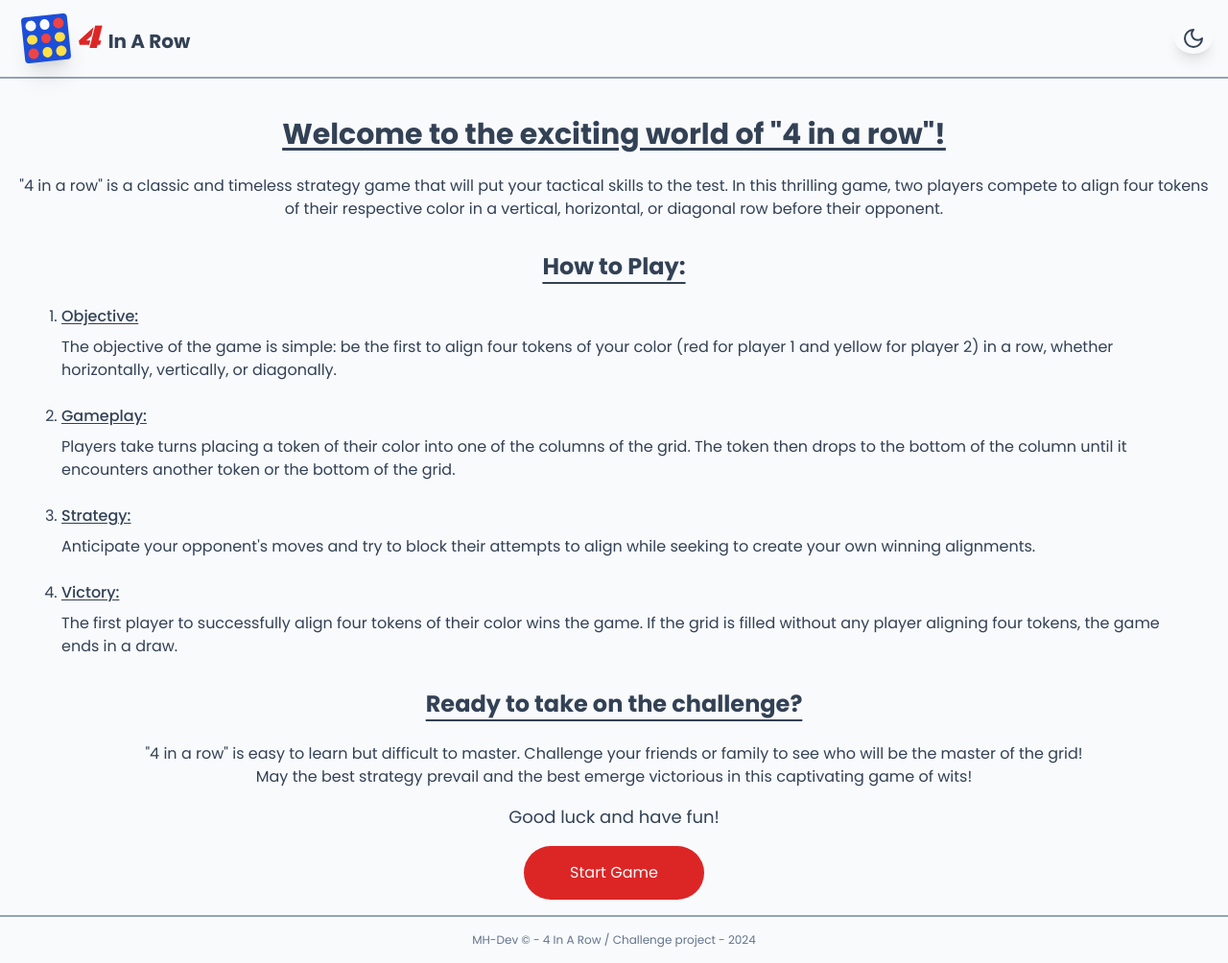
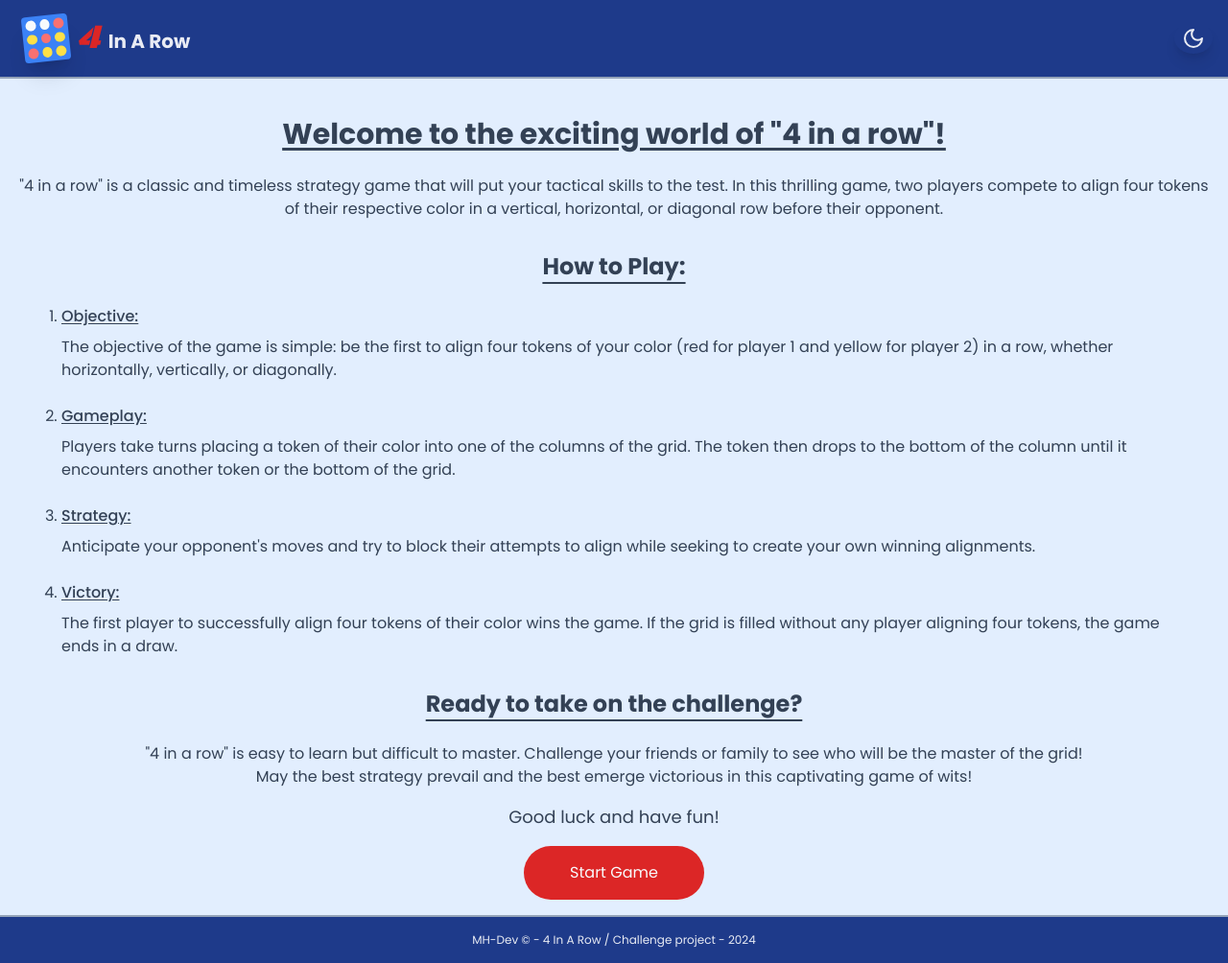
Before and after one commit to MH-DevApp/four-in-a-row, a Next.js app in the folder single/: page / in a window 1280 px wide. Shown: the whole page at 96% size. Built offline with nearby package versions, Linux system fonts and the light colour scheme.

Commit message:
fix: update colors for light theme mode

```diff
--- a/single/src/components/FooterComponent.tsx
+++ b/single/src/components/FooterComponent.tsx
@@ -1,6 +1,6 @@
 const FooterComponent = () => {
   return (
-    <footer className="border-t-2 border-t-slate-400 py-4 text-center text-xs text-slate-500 dark:bg-slate-800 dark:text-slate-200">
+    <footer className="border-t-2 border-t-slate-400 bg-blue-900 py-4 text-center text-xs text-slate-500 text-white/90 dark:bg-slate-800 dark:text-slate-200">
       MH-Dev &copy; - 4 In A Row / Challenge project - 2024
     </footer>
   );
--- a/single/src/components/HeaderComponent.tsx
+++ b/single/src/components/HeaderComponent.tsx
@@ -3,7 +3,7 @@ import HeaderThemeButton from "@/components/HeaderThemeButton";
 
 const HeaderComponent = () => {
   return (
-    <header className="flex min-h-20 items-center justify-between border-b-2 border-b-slate-400 px-4 py-2 dark:border-b-slate-800 dark:bg-slate-900 dark:text-slate-100">
+    <header className="flex min-h-20 items-center justify-between border-b-2 border-b-slate-400 bg-blue-900 px-4 py-2 text-white/90 dark:border-b-slate-800 dark:bg-slate-900 dark:text-slate-100">
       <LogoComponent />
       <HeaderThemeButton />
     </header>
--- a/single/src/components/HeaderThemeButton.tsx
+++ b/single/src/components/HeaderThemeButton.tsx
@@ -9,7 +9,7 @@ const HeaderThemeButton = () => {
   return (
     <div
       onClick={toggle}
-      className="cursor-pointer rounded-[50%] px-2 py-1 shadow-lg hover:bg-slate-200 active:bg-slate-300 dark:hover:bg-slate-700 dark:active:bg-slate-600"
+      className="cursor-pointer rounded-[50%] px-2 py-1 shadow-lg hover:bg-slate-200 hover:text-blue-800 active:bg-slate-50 active:text-blue-500 dark:hover:bg-slate-700 dark:hover:text-slate-200 dark:active:bg-slate-600 dark:active:text-slate-200"
     >
       <Moon className="dark:hidden" size={24} />
       <Sun className="hidden dark:inline-block" size={24} />
--- a/single/src/components/LogoComponent.tsx
+++ b/single/src/components/LogoComponent.tsx
@@ -5,7 +5,7 @@ const LogoComponent = () => {
   const tokens: ColorToken[] = [" ", " ", "R", "Y", "R", "Y", "R", "Y", "Y"];
   return (
     <div className="flex items-center gap-x-2 p-2">
-      <div className="grid h-10 w-10 -rotate-6 grid-cols-3 grid-rows-3 gap-1 rounded bg-blue-700 p-1 shadow-xl md:h-12 md:w-12 dark:bg-blue-500">
+      <div className="grid h-10 w-10 -rotate-6 grid-cols-3 grid-rows-3 gap-1 rounded bg-blue-500 p-1 shadow-xl md:h-12 md:w-12">
         {tokens.map((token, index) => (
           <TokenLogoComponent key={`${index}-${token}`} color={token} />
         ))}
@@ -21,7 +21,7 @@ export default LogoComponent;
 
 const TokenLogoComponent = ({ color }: { color: ColorToken }) => {
   const colorClass = {
-    R: "bg-red-500 dark:bg-yellow-300",
+    R: "bg-red-400 dark:bg-yellow-300",
     Y: "bg-yellow-300 dark:bg-red-400",
     " ": "bg-slate-50",
   };
--- a/single/src/game/GameBoardComponent.tsx
+++ b/single/src/game/GameBoardComponent.tsx
@@ -50,7 +50,7 @@ const GameBoardComponent = () => {
           .reverse()}
         <GridSelectorComponent />
       </div>
-      <hr className="my-6 w-full" />
+      <hr className="my-6 w-full border border-slate-900 dark:border-slate-50" />
       <DashBoardComponent
         currentPlayer={gameStore.currentPlayer}
         score={gameStore.score}
--- a/single/src/game/alert/AlertContainer.tsx
+++ b/single/src/game/alert/AlertContainer.tsx
@@ -31,8 +31,8 @@ const AlertContainer = () => {
   }
 
   return (
-    <div className="absolute left-0 top-0 flex h-full w-full items-center justify-center backdrop-blur-sm backdrop-grayscale transition-all duration-1000">
-      <div className="mx-1 flex w-full flex-col items-center justify-center rounded-3xl border bg-slate-50 px-6 py-12 text-2xl font-semibold shadow-lg dark:border-slate-700 dark:bg-slate-800 dark:text-slate-200 md:mx-0 md:w-2/3 md:px-12 md:py-24 md:text-4xl">
+    <div className="absolute left-0 top-0 flex h-full w-full items-center justify-center bg-slate-800/40 backdrop-blur-sm transition-all duration-1000 dark:backdrop-grayscale">
+      <div className="mx-1 flex w-full flex-col items-center justify-center rounded-3xl border bg-blue-50 px-6 py-12 text-2xl font-semibold shadow-lg dark:border-slate-700 dark:bg-slate-800 dark:text-slate-200 md:mx-0 md:w-2/3 md:px-12 md:py-24 md:text-4xl">
         {gameStore.isTurn && <AlertTurnComponent />}
         {gameStore.isStarting && <AlertStartingComponent />}
         {(gameStore.isWinner.showAlert || gameStore.isDraw) && (
--- a/single/src/game/components/TokenComponent.tsx
+++ b/single/src/game/components/TokenComponent.tsx
@@ -29,7 +29,7 @@ const TokenComponent = ({ cell, colorToken }: TokenComponentProps) => {
   }
 
   return (
-    <div className="h-10 w-10 rounded-full border-2 border-gray-700 bg-slate-50 md:h-16 md:w-16"></div>
+    <div className="h-10 w-10 rounded-full border-2 border-gray-700 bg-blue-50 dark:bg-slate-50 md:h-16 md:w-16"></div>
   );
 };
 
--- a/single/src/game/store/useGameStore.ts
+++ b/single/src/game/store/useGameStore.ts
@@ -256,7 +256,7 @@ export const useGameStore = create<GameStore>((set, get) => ({
 
       setTimeout(() => {
         set({ isTurn: false });
-      }, 0);
+      }, 700);
       return;
     }
 
--- a/single/src/hook/ThemeProvider.tsx
+++ b/single/src/hook/ThemeProvider.tsx
@@ -12,7 +12,7 @@ export const ThemeProvider = ({ children }: PropsWithChildren) => {
         <div
           className={themeContext.theme === "dark" ? themeContext.theme : ""}
         >
-          <div className="flex min-h-screen flex-col bg-slate-50 text-slate-700 dark:bg-slate-700 dark:text-slate-200">
+          <div className="flex min-h-screen flex-col bg-blue-100/80 text-slate-700 dark:bg-slate-700 dark:text-slate-200">
             {children}
           </div>
         </div>
```
